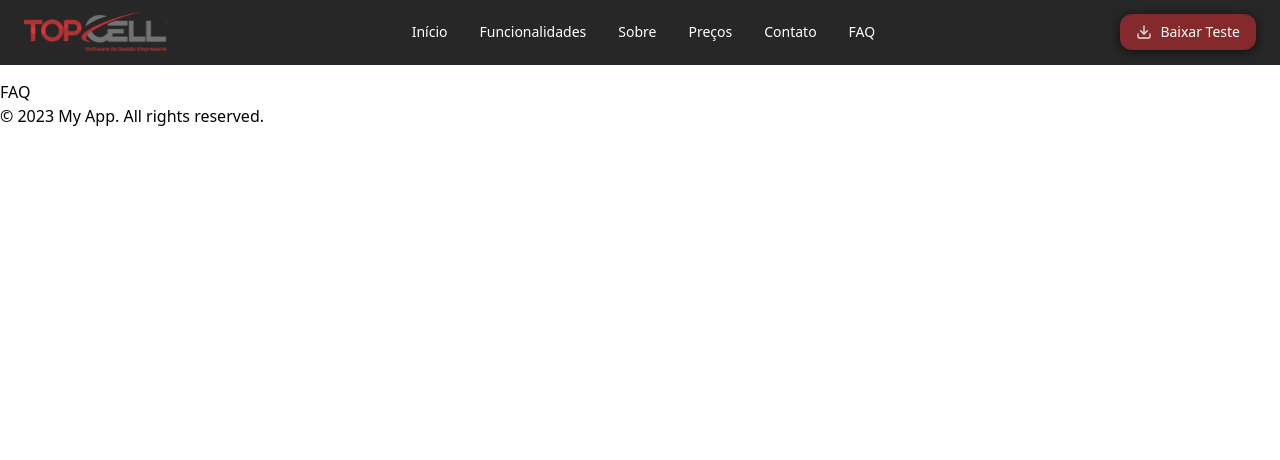
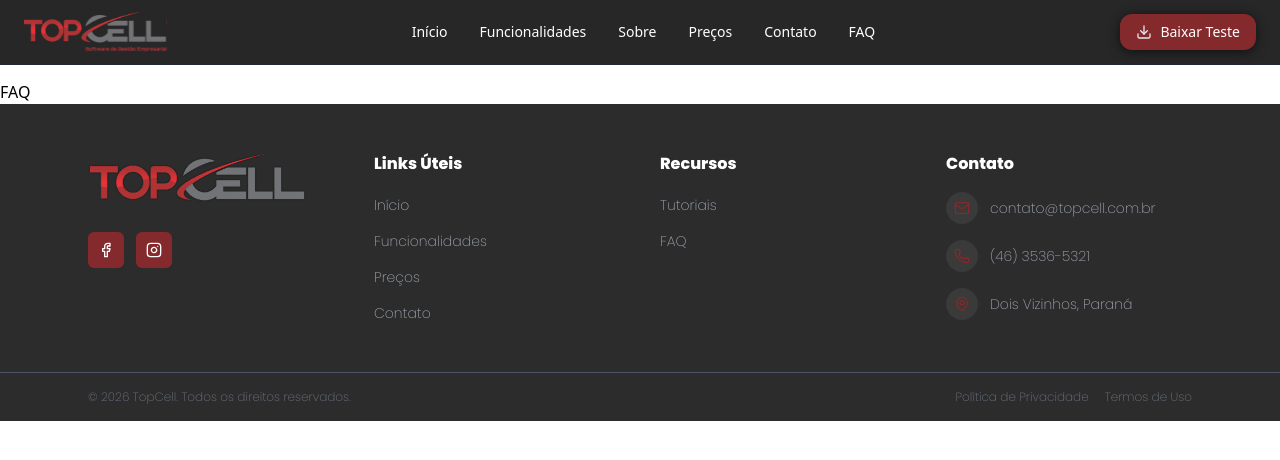
Before and after one commit to fredseteA/cellcorp-website, a React (Vite) app: page /faq in a window 1280 px wide. Shown: the top 460 px of the page. Built offline with nearby package versions, Linux system fonts and the light colour scheme.

Commit message:
feat: add footer and whatsapp number

```diff
--- a/src/components/Footer.jsx
+++ b/src/components/Footer.jsx
@@ -1,7 +1,168 @@
+import logo from "../assets/logo/heroLogo.png"
+import { Mail, Phone, MapPin } from "lucide-react"
+
+// SVGs inline para redes sociais (não dependem da versão do lucide-react)
+const FacebookSVG = () => (
+  <svg xmlns="http://www.w3.org/2000/svg" width="16" height="16" viewBox="0 0 24 24" fill="none" stroke="currentColor" strokeWidth="2" strokeLinecap="round" strokeLinejoin="round">
+    <path d="M18 2h-3a5 5 0 0 0-5 5v3H7v4h3v8h4v-8h3l1-4h-4V7a1 1 0 0 1 1-1h3z" />
+  </svg>
+)
+
+const InstagramSVG = () => (
+  <svg xmlns="http://www.w3.org/2000/svg" width="16" height="16" viewBox="0 0 24 24" fill="none" stroke="currentColor" strokeWidth="2" strokeLinecap="round" strokeLinejoin="round">
+    <rect width="20" height="20" x="2" y="2" rx="5" ry="5" />
+    <path d="M16 11.37A4 4 0 1 1 12.63 8 4 4 0 0 1 16 11.37z" />
+    <line x1="17.5" x2="17.51" y1="6.5" y2="6.5" />
+  </svg>
+)
+
 function Footer() {
+  const handleWhatsAppClick = () => {
+    const phoneNumber = "554635365321"
+    const message = "Olá! Gostaria de saber mais sobre o TopCell"
+    window.open(`https://wa.me/${phoneNumber}?text=${encodeURIComponent(message)}`, "_blank")
+  }
+
   return (
-    <footer>
-      <p>&copy; 2023 My App. All rights reserved.</p>
+    <footer className="bg-[#2c2c2c] text-gray-300">
+
+      {/* Corpo principal */}
+      <div className="max-w-6xl mx-auto px-6 py-12 grid grid-cols-1 sm:grid-cols-2 lg:grid-cols-4 gap-10">
+
+        {/* Coluna 1 — Logo + Redes */}
+        <div className="flex flex-col gap-6 items-start">
+          <img
+            src={logo}
+            alt="TopCell Logo"
+            className="h-14 w-auto object-contain"
+          />
+
+          <div className="flex gap-3">
+            <a
+              href="https://www.facebook.com/cell.corporacao.3/"
+              target="_blank"
+              rel="noopener noreferrer"
+              aria-label="Facebook"
+              className="w-9 h-9 rounded-md bg-primary flex items-center justify-center hover:opacity-80 transition-opacity text-white"
+            >
+              <FacebookSVG />
+            </a>
+            <a
+              href="https://www.instagram.com/cellcorporacaotecnologica/"
+              target="_blank"
+              rel="noopener noreferrer"
+              aria-label="Instagram"
+              className="w-9 h-9 rounded-md bg-primary flex items-center justify-center hover:opacity-80 transition-opacity text-white"
+            >
+              <InstagramSVG />
+            </a>
+          </div>
+        </div>
+
+        {/* Coluna 2 — Links Úteis */}
+        <div>
+          <h3 className="font-poppins font-semibold text-white text-base mb-4">
+            Links Úteis
+          </h3>
+          <ul className="flex flex-col gap-3">
+            {[
+              { label: "Início", href: "/" },
+              { label: "Funcionalidades", href: "/features" },
+              { label: "Preços", href: "/pricing" },
+              { label: "Contato", href: "/contact" },
+            ].map((link) => (
+              <li key={link.label}>
+                <a
+                  href={link.href}
+                  className="font-poppins text-sm text-gray-400 hover:text-primary transition-colors"
+                >
+                  {link.label}
+                </a>
+              </li>
+            ))}
+          </ul>
+        </div>
+
+        {/* Coluna 3 — Recursos */}
+        <div>
+          <h3 className="font-poppins font-semibold text-white text-base mb-4">
+            Recursos
+          </h3>
+          <ul className="flex flex-col gap-3">
+            {[
+              { label: "Tutoriais", href: "/tutorials" },
+              { label: "FAQ", href: "/faq" },
+            ].map((link) => (
+              <li key={link.label}>
+                <a
+                  href={link.href}
+                  className="font-poppins text-sm text-gray-400 hover:text-primary transition-colors"
+                >
+                  {link.label}
+                </a>
+              </li>
+            ))}
+          </ul>
+        </div>
+
+        {/* Coluna 4 — Contato */}
+        <div>
+          <h3 className="font-poppins font-semibold text-white text-base mb-4">
+            Contato
+          </h3>
+          <ul className="flex flex-col gap-4">
+            <li>
+              <a
+                href="mailto:contato@topcell.com.br"
+                className="flex items-center gap-3 text-sm text-gray-400 hover:text-primary transition-colors font-poppins"
+              >
+                <span className="w-8 h-8 rounded-full bg-[#3a3a3a] flex items-center justify-center shrink-0">
+                  <Mail className="w-4 h-4 text-primary" />
+                </span>
+                contato@topcell.com.br
+              </a>
+            </li>
+            <li>
+              <button
+                onClick={handleWhatsAppClick}
+                className="flex items-center gap-3 text-sm text-gray-400 hover:text-primary transition-colors font-poppins w-full text-left"
+              >
+                <span className="w-8 h-8 rounded-full bg-[#3a3a3a] flex items-center justify-center shrink-0">
+                  <Phone className="w-4 h-4 text-primary" />
+                </span>
+                (46) 3536-5321
+              </button>
+            </li>
+            <li>
+              <span className="flex items-center gap-3 text-sm text-gray-400 font-poppins">
+                <span className="w-8 h-8 rounded-full bg-[#3a3a3a] flex items-center justify-center shrink-0">
+                  <MapPin className="w-4 h-4 text-primary" />
+                </span>
+                Dois Vizinhos, Paraná
+              </span>
+            </li>
+          </ul>
+        </div>
+
+      </div>
+
+      {/* Rodapé inferior */}
+      <div className="border-t border-gray-600">
+        <div className="max-w-6xl mx-auto px-6 py-4 flex flex-col sm:flex-row items-center justify-between gap-2">
+          <p className="font-poppins text-xs text-gray-500">
+            © 2026 TopCell. Todos os direitos reservados.
+          </p>
+          <div className="flex gap-4">
+            <a href="/privacy" className="font-poppins text-xs text-gray-500 hover:text-primary transition-colors">
+              Política de Privacidade
+            </a>
+            <a href="/terms" className="font-poppins text-xs text-gray-500 hover:text-primary transition-colors">
+              Termos de Uso
+            </a>
+          </div>
+        </div>
+      </div>
+
     </footer>
   )
 }
--- a/src/pages/home/sections/Hero.jsx
+++ b/src/pages/home/sections/Hero.jsx
@@ -4,7 +4,7 @@ import DownloadButton from "../../../components/Button"
 
 function Hero() {
   const handleWhatsAppClick = () => {
-    const phoneNumber = "5511999999999"
+    const phoneNumber = "554635365321"
     const message = "Olá! Gostaria de saber mais sobre o TopCell"
     window.open(`https://wa.me/${phoneNumber}?text=${encodeURIComponent(message)}`, '_blank')
   }
--- a/src/pages/home/sections/NextStep.jsx
+++ b/src/pages/home/sections/NextStep.jsx
@@ -3,7 +3,7 @@ import nextStepImg from "../../../assets/nextStepImg.png"
 
 function NextStep() {
   const handleWhatsAppClick = () => {
-    const phoneNumber = "5511999999999"
+    const phoneNumber = "554635365321"
     const message = "Olá! Gostaria de agendar uma demonstração do TopCell"
     window.open(`https://wa.me/${phoneNumber}?text=${encodeURIComponent(message)}`, '_blank')
   }
```
